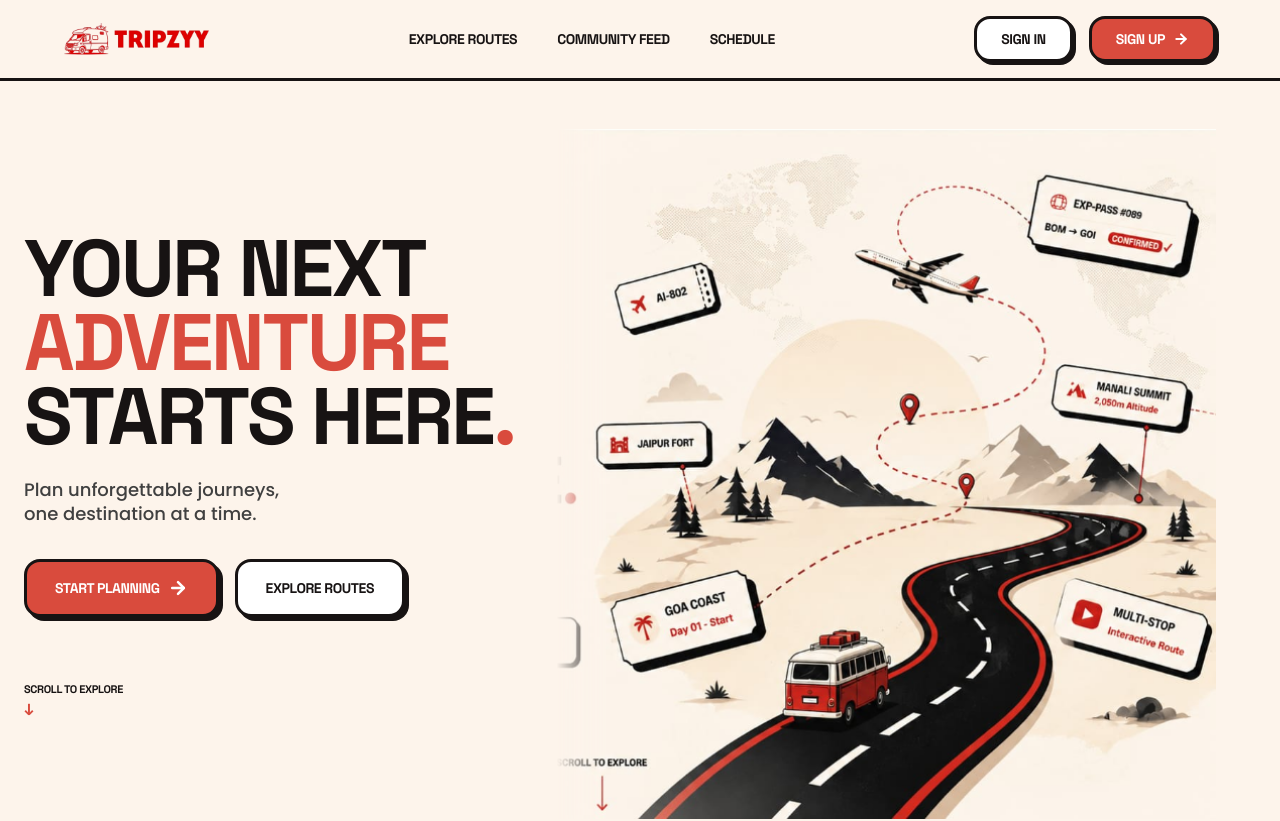
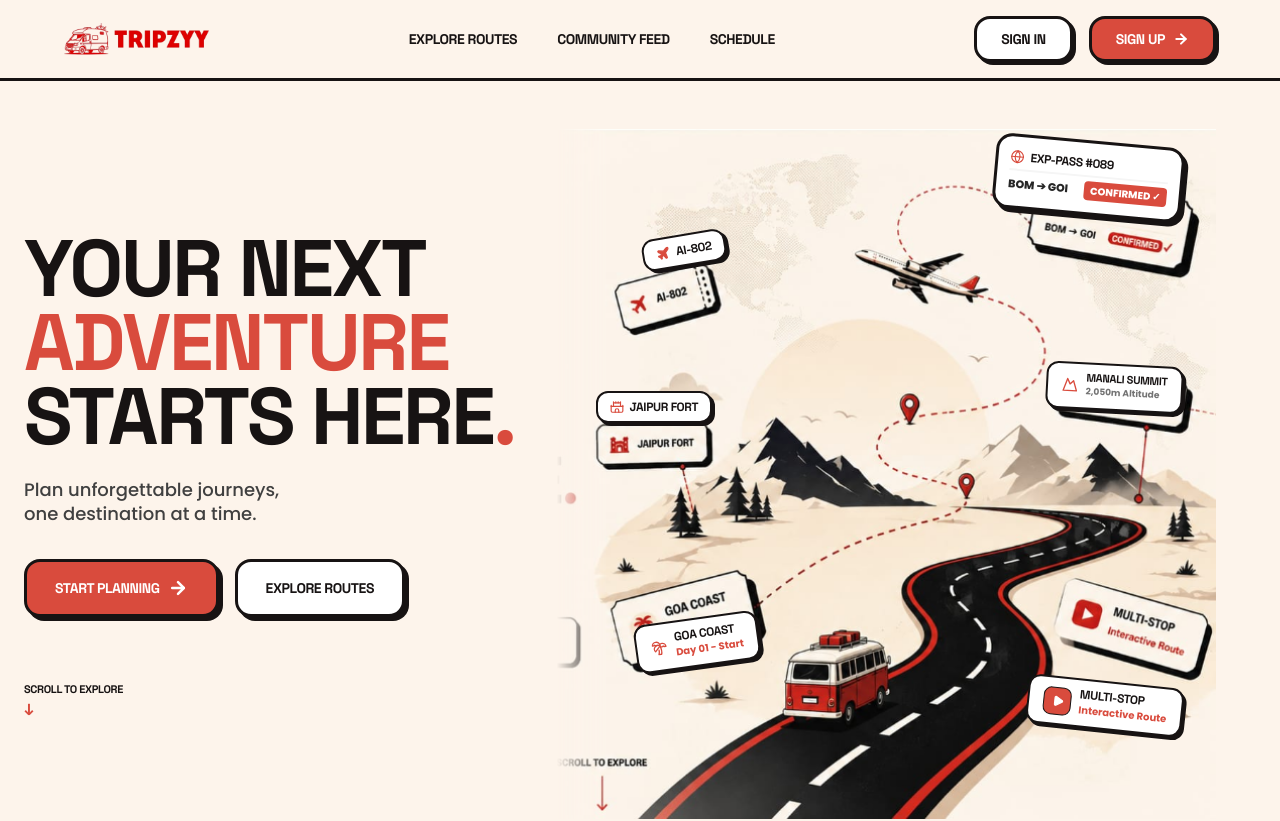
Before and after one commit to ryuma04/tripzzy, a Next.js app in the folder frontend/: page / in a window 1280 px wide. Shown: the top 821 px of the page. Built offline with nearby package versions, Linux system fonts and the light colour scheme.

Commit message:
feat(landing): add gentle in-place floating micro-motion to the 6 circled travel cards

```diff
--- a/frontend/src/components/landing/travel-motion-scene.tsx
+++ b/frontend/src/components/landing/travel-motion-scene.tsx
@@ -2,11 +2,22 @@
 
 import React from "react";
 import Image from "next/image";
+import { motion } from "framer-motion";
+import {
+  Globe,
+  Plane,
+  Mountain,
+  Palmtree,
+  Play,
+  Castle,
+} from "lucide-react";
 
 export const TravelMotionScene: React.FC = () => {
   return (
     <div className="relative w-full flex items-center justify-center lg:justify-end select-none">
+      {/* ─── Main Artwork Container with Overlaid In-Place Floating Badges ─── */}
       <div className="relative w-full max-w-[660px] aspect-[654/684] flex items-center justify-center">
+        {/* Base Master Illustrated Artwork */}
         <Image
           src="/hero-artwork.png"
           alt="Tripzyy Travel Master Illustration"
@@ -16,6 +27,119 @@ export const TravelMotionScene: React.FC = () => {
           priority
           unoptimized
         />
+
+        {/* ══════════════════════════════════════════════════════════════
+            IN-PLACE FLOATING MICRO-ANIMATIONS FOR CIRCLED BADGES
+            ══════════════════════════════════════════════════════════════ */}
+
+        {/* 🎫 1. EXP-PASS #089 (Top Right) */}
+        <motion.div
+          animate={{ y: [0, -5, 0], rotate: [6, 4.5, 6] }}
+          transition={{ duration: 4.8, repeat: Infinity, ease: "easeInOut" }}
+          className="absolute top-[2%] right-[3%] sm:right-[5%] z-20"
+        >
+          <div className="p-2.5 sm:p-3 bg-[#FFFFFF] border-[3px] border-[#171313] rounded-2xl shadow-[4px_4px_0px_#171313] hover:scale-105 transition-transform cursor-pointer">
+            <div className="flex items-center gap-1.5 mb-1">
+              <Globe className="w-3.5 h-3.5 text-[#D94B3D]" />
+              <span className="font-display font-black text-[10px] sm:text-xs uppercase tracking-widest text-[#171313]">
+                EXP-PASS #089
+              </span>
+            </div>
+            <div className="text-[10px] sm:text-[11px] font-extrabold text-neutral-800 border-t-2 border-neutral-100 pt-1 flex items-center justify-between gap-3 sm:gap-4">
+              <span>BOM ➔ GOI</span>
+              <span className="px-1.5 py-0.5 rounded bg-[#D94B3D] text-white font-black text-[9px] sm:text-[10px]">
+                CONFIRMED ✓
+              </span>
+            </div>
+          </div>
+        </motion.div>
+
+        {/* ✈️ 2. AI-802 (Upper Left of Airplane) */}
+        <motion.div
+          animate={{ y: [0, -6, 0], rotate: [-12, -9, -12] }}
+          transition={{ duration: 4.2, repeat: Infinity, ease: "easeInOut", delay: 0.4 }}
+          className="absolute top-[16%] left-[10%] sm:left-[13%] z-20"
+        >
+          <div className="flex items-center gap-1.5 px-2.5 py-1 sm:px-3 sm:py-1.5 bg-[#FFFFFF] border-[2.5px] border-[#171313] rounded-xl shadow-[3px_3px_0px_#171313] hover:scale-105 transition-transform cursor-pointer">
+            <Plane className="w-3.5 h-3.5 text-[#D94B3D] fill-[#D94B3D]" />
+            <span className="font-display font-black text-[10px] sm:text-xs text-[#171313] tracking-wider">
+              AI-802
+            </span>
+          </div>
+        </motion.div>
+
+        {/* 🏰 3. JAIPUR FORT (Mid Left) */}
+        <motion.div
+          animate={{ y: [0, -4, 0] }}
+          transition={{ duration: 5.2, repeat: Infinity, ease: "easeInOut", delay: 0.8 }}
+          className="absolute top-[38%] left-[4%] sm:left-[6%] z-20"
+        >
+          <div className="flex items-center gap-1.5 px-2.5 py-1 sm:px-3 sm:py-1.5 bg-[#FFFFFF] border-[2.5px] border-[#171313] rounded-xl shadow-[3px_3px_0px_#171313] hover:scale-105 transition-transform cursor-pointer">
+            <Castle className="w-3.5 h-3.5 text-[#D94B3D]" />
+            <span className="font-display font-black text-[10px] sm:text-xs uppercase text-[#171313] tracking-wide">
+              JAIPUR FORT
+            </span>
+          </div>
+        </motion.div>
+
+        {/* 🏔️ 4. MANALI SUMMIT (Mid Right) */}
+        <motion.div
+          animate={{ y: [0, -5, 0], rotate: [3, 1.5, 3] }}
+          transition={{ duration: 4.6, repeat: Infinity, ease: "easeInOut", delay: 1.2 }}
+          className="absolute top-[34%] right-[3%] sm:right-[5%] z-20"
+        >
+          <div className="flex items-center gap-2 px-3 py-1.5 sm:px-3.5 sm:py-2 bg-[#FFFFFF] border-[2.5px] border-[#171313] rounded-xl shadow-[3px_3px_0px_#171313] hover:scale-105 transition-transform cursor-pointer">
+            <Mountain className="w-4 h-4 text-[#D94B3D]" />
+            <div className="flex flex-col text-left">
+              <span className="font-display font-black text-[10px] sm:text-[11px] uppercase tracking-wider text-[#171313] leading-none">
+                MANALI SUMMIT
+              </span>
+              <span className="text-[8px] sm:text-[9px] font-bold text-neutral-500 mt-0.5">
+                2,050m Altitude
+              </span>
+            </div>
+          </div>
+        </motion.div>
+
+        {/* 🌴 5. GOA COAST (Lower Left) */}
+        <motion.div
+          animate={{ y: [0, -5, 0], rotate: [-8, -6, -8] }}
+          transition={{ duration: 5, repeat: Infinity, ease: "easeInOut", delay: 0.6 }}
+          className="absolute bottom-[22%] left-[8%] sm:left-[12%] z-20"
+        >
+          <div className="flex items-center gap-2 px-3 py-1.5 sm:px-3.5 sm:py-2 bg-[#FFFFFF] border-[2.5px] border-[#171313] rounded-xl shadow-[3px_3px_0px_#171313] hover:scale-105 transition-transform cursor-pointer">
+            <Palmtree className="w-4 h-4 text-[#D94B3D]" />
+            <div className="flex flex-col text-left">
+              <span className="font-display font-black text-[10px] sm:text-xs uppercase tracking-wider text-[#171313] leading-none">
+                GOA COAST
+              </span>
+              <span className="text-[9px] sm:text-[10px] font-bold text-[#D94B3D] mt-0.5">
+                Day 01 - Start
+              </span>
+            </div>
+          </div>
+        </motion.div>
+
+        {/* ▶️ 6. MULTI-STOP (Bottom Right) */}
+        <motion.div
+          animate={{ y: [0, -5, 0], rotate: [6, 4, 6] }}
+          transition={{ duration: 4.4, repeat: Infinity, ease: "easeInOut", delay: 1.6 }}
+          className="absolute bottom-[13%] right-[3%] sm:right-[5%] z-20"
+        >
+          <div className="flex items-center gap-2 px-3 py-1.5 sm:px-3.5 sm:py-2 bg-[#FFFFFF] border-[2.5px] border-[#171313] rounded-xl shadow-[3px_3px_0px_#171313] hover:scale-105 transition-transform cursor-pointer">
+            <div className="w-6 h-6 sm:w-7 sm:h-7 rounded-lg bg-[#D94B3D] text-white flex items-center justify-center border border-[#171313]">
+              <Play className="w-3 h-3 fill-white ml-0.5" />
+            </div>
+            <div>
+              <div className="font-display font-black text-[10px] sm:text-xs uppercase text-[#171313] leading-none">
+                MULTI-STOP
+              </div>
+              <div className="text-[9px] sm:text-[10px] font-bold text-[#D94B3D] mt-0.5">
+                Interactive Route
+              </div>
+            </div>
+          </div>
+        </motion.div>
       </div>
     </div>
   );
```
